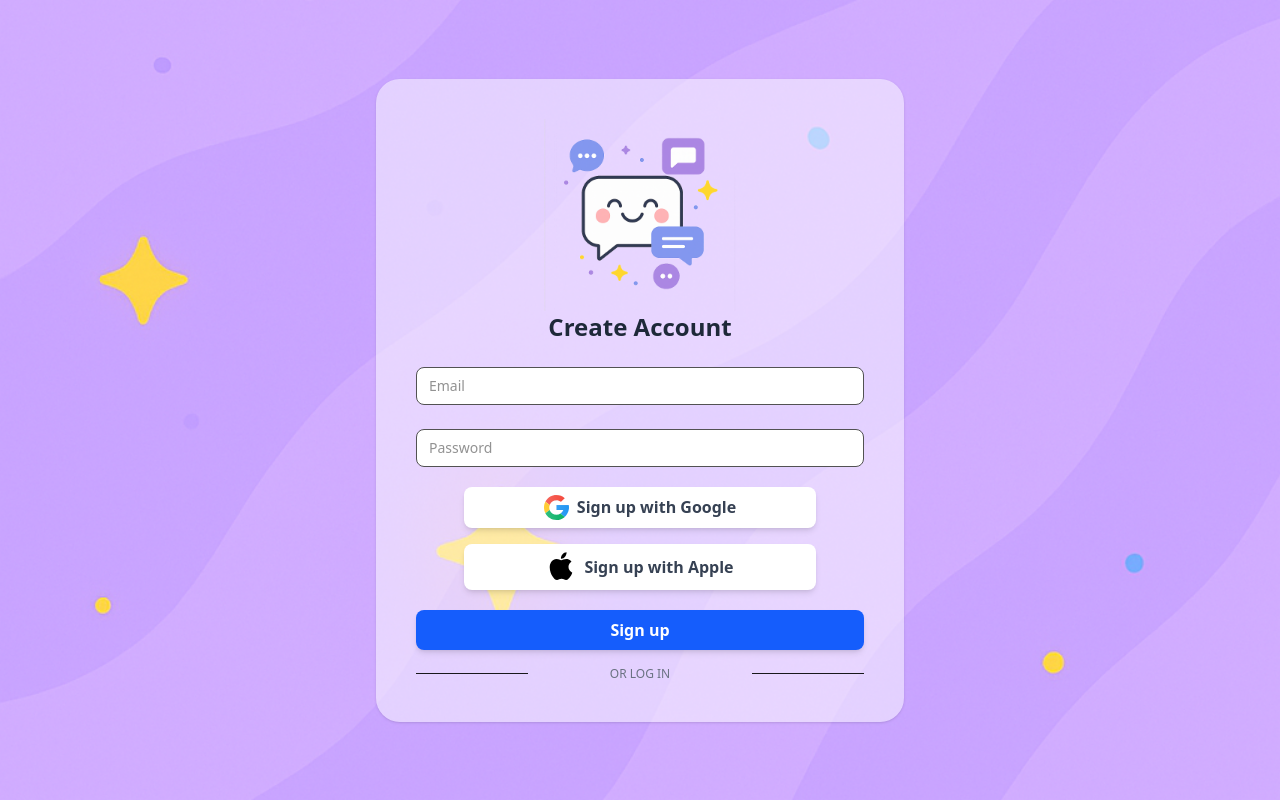
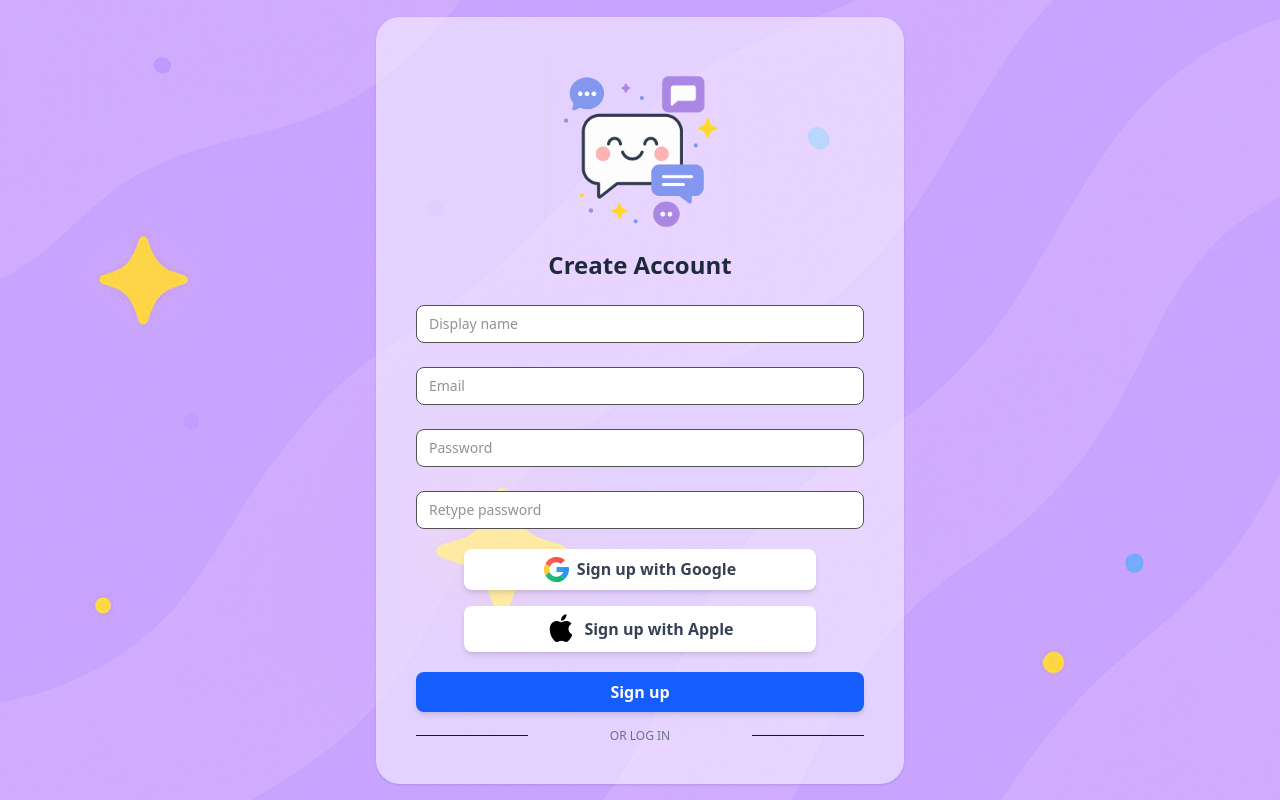
Before and after one commit to Nanome203/IE213-Chat-App, a React (Vite) app: page /app/signup in a window 1280 px wide. Built offline with nearby package versions, Linux system fonts and the light colour scheme; no server answers.

Commit message:
improve: better sign up ui

```diff
--- a/src/backend/auth.ts
+++ b/src/backend/auth.ts
@@ -26,6 +26,7 @@ export const authRoute = new Elysia({ prefix: "/auth" })
     authData: t.Object({
       email: t.String({ format: "email" }),
       password: t.String({ minLength: 8 }),
+      displayName: t.Optional(t.String()),
     }),
 
     resetData: t.Object({
@@ -101,7 +102,7 @@ export const authRoute = new Elysia({ prefix: "/auth" })
   )
   .post(
     "signup",
-    async ({ body: { email, password } }) => {
+    async ({ body: { email, password, displayName } }) => {
       const { data, error } = await supabase
         .from("users")
         .select("existingEmail: email")
@@ -125,8 +126,14 @@ export const authRoute = new Elysia({ prefix: "/auth" })
       const newUser = {
         email,
         password: hashedPassword,
+        name: displayName,
       };
-      await supabase.from("users").insert(newUser);
+      const { error: insertError } = await supabase
+        .from("users")
+        .insert(newUser);
+      if (insertError) {
+        return { status: 500, message: insertError };
+      }
       return {
         status: 201,
         message: "User created successfully",
@@ -148,7 +155,7 @@ export const authRoute = new Elysia({ prefix: "/auth" })
     },
     {
       body: t.Object({
-        id: t.String()
+        id: t.String(),
       }),
       checkInvalidToken: true,
     }
--- a/src/pages/Signup.tsx
+++ b/src/pages/Signup.tsx
@@ -11,6 +11,8 @@ function Signup() {
   const [signupInfo, setSignupInfo] = useState({
     email: "",
     password: "",
+    retypePassword: "",
+    displayName: "",
   });
 
   const handleInputChange = (e: React.ChangeEvent<HTMLInputElement>) => {
@@ -28,6 +30,10 @@ function Signup() {
     }
     if (signupInfo.password.length < 8) {
       alert("Password must be at least 8 characters long.");
+      return;
+    }
+    if (signupInfo.password !== signupInfo.retypePassword) {
+      alert("Password is not the same");
       return;
     }
     try {
@@ -66,10 +72,13 @@ function Signup() {
         </div>
         <div className="max-w-md mx-auto">
           <div className="mt-5">
-            {/* <label
-                            className="font-semibold text-sm text-gray-500 pb-1 block"
-                            htmlFor="login"
-                        >E-mail</label> */}
+            <input
+              className="bg-white border border-neutral-600 focus-visible:outline-blue-700 rounded-lg px-3 py-2 mt-1 mb-5 text-sm text-neutral-800 w-full"
+              type="text"
+              id="displayName"
+              placeholder="Display name"
+              onChange={handleInputChange}
+            />
             <input
               className="bg-white border border-neutral-600 focus-visible:outline-blue-700 rounded-lg px-3 py-2 mt-1 mb-5 text-sm text-neutral-800 w-full"
               type="email"
@@ -77,15 +86,18 @@ function Signup() {
               placeholder="Email"
               onChange={handleInputChange}
             />
-            {/* <label
-                            className="font-semibold text-sm text-gray-600 pb-1 block"
-                            htmlFor="password"
-                        >Password</label> */}
             <input
               className="bg-white border border-neutral-600 focus-visible:outline-blue-700 rounded-lg px-3 py-2 mt-1 mb-5 text-sm text-neutral-800 w-full"
               type="password"
               id="password"
               placeholder="Password"
+              onChange={handleInputChange}
+            />
+            <input
+              className="bg-white border border-neutral-600 focus-visible:outline-blue-700 rounded-lg px-3 py-2 mt-1 mb-5 text-sm text-neutral-800 w-full"
+              type="password"
+              id="retypePassword"
+              placeholder="Retype password"
               onChange={handleInputChange}
             />
           </div>
```
